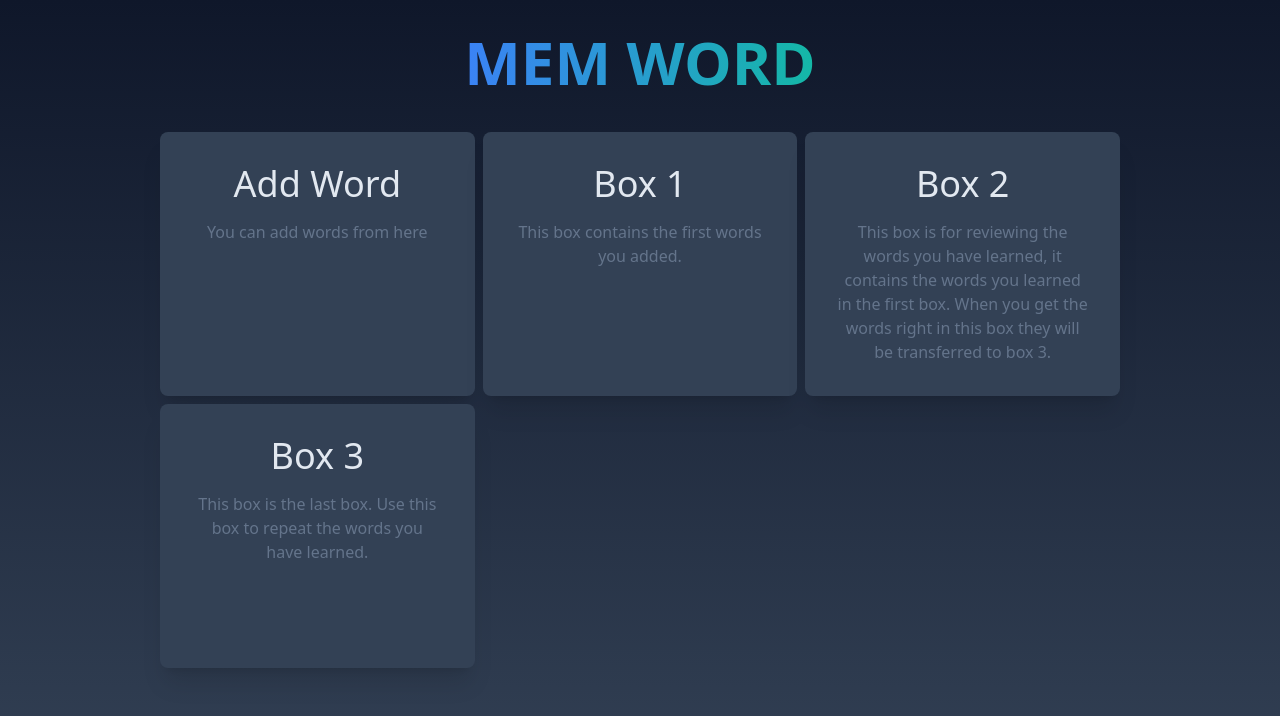
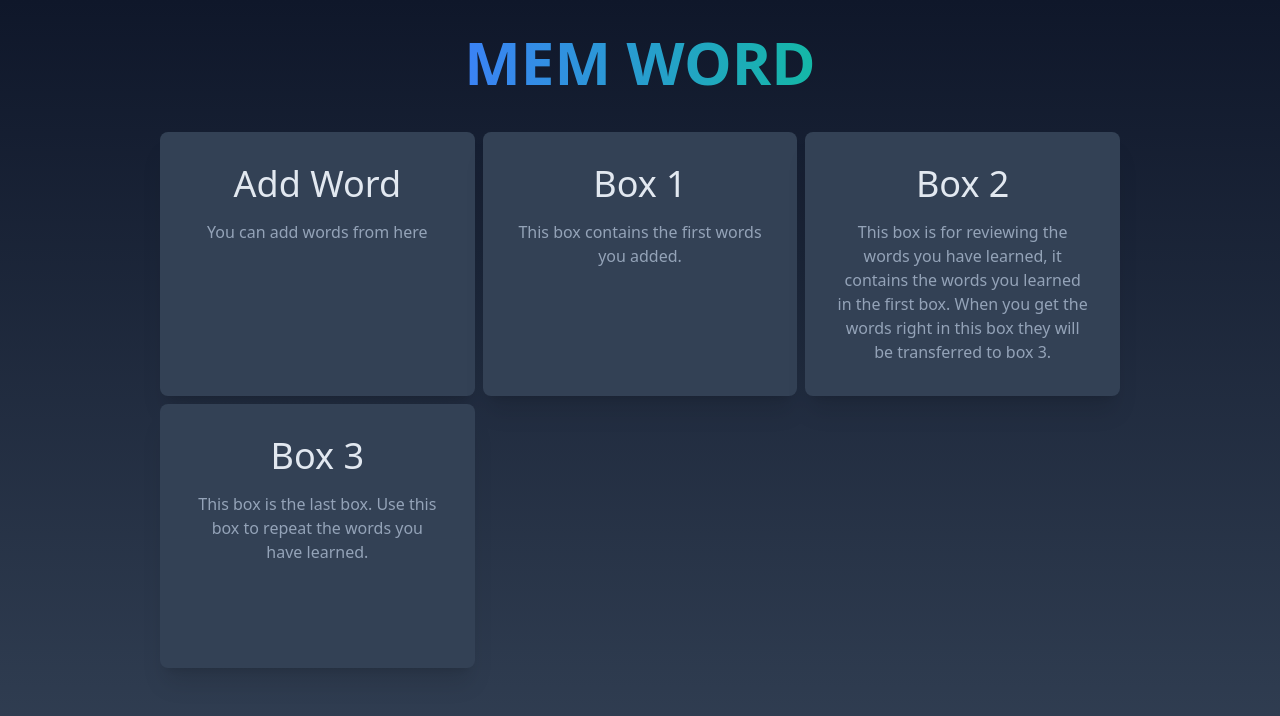
Before and after one commit to ferhatkplnn/MemWord, a React (Vite) app: page / in a window 1280 px wide. Shown: the top 716 px of the page. Built offline with nearby package versions, Linux system fonts and the light colour scheme.

Commit message:
Update component styling with CSS classes.

```diff
--- a/src/components/AddWordForm.jsx
+++ b/src/components/AddWordForm.jsx
@@ -19,7 +19,7 @@ function AddWordForm() {
     dispatch(showToast({ type: "success", message: "Word added!" }));
   };
   return (
-    <div className="py-4 px-8 bg-slate-700 rounded-lg">
+    <div className="drop-shadow-2xl py-4 px-8 bg-slate-700 rounded-lg">
       <h2 className="text-center font-semibold text-xl p-2">Add a new word</h2>
 
       <form
--- a/src/components/EditWordForm.jsx
+++ b/src/components/EditWordForm.jsx
@@ -43,7 +43,7 @@ function EditWordForm({ id }) {
   };
 
   return (
-    <div className="py-4 px-8 bg-slate-700 rounded-lg">
+    <div className="drop-shadow-2xl py-4 px-8 bg-slate-700 rounded-lg">
       <h2 className="text-center font-semibold text-xl p-2"></h2>
 
       <form
--- a/src/components/NavigationCards.jsx
+++ b/src/components/NavigationCards.jsx
@@ -9,7 +9,7 @@ function NavigationCards({ to, title, description }) {
       >
         <div className=" text-center space-y-4">
           <h2 className="text-4xl font-medium">{title}</h2>
-          <p className="font-light  text-slate-500">{description}</p>
+          <p className="font-light  text-slate-400">{description}</p>
         </div>
       </Link>
     </>
--- a/src/pages/Box.jsx
+++ b/src/pages/Box.jsx
@@ -60,7 +60,7 @@ function Box({ selectBox1Words, decreaseAmount }) {
     <div className="flex flex-col  justify-center items-center space-y-8  pb-20">
       <h2 className="text-3xl font-semibold">Beginner Word Box</h2>
 
-      <div className="flex flex-col items-center p-4 rounded-md bg-slate-700 w-11/12 sm:w-2/3 lg:w-1/3">
+      <div className="drop-shadow-2xl flex flex-col items-center p-4 rounded-md bg-slate-700 w-11/12 sm:w-2/3 lg:w-1/3">
         <SpeakButton className="self-start" text={randomWord.word} />
         <div className="text-2xl font-semibold">{randomWord.meaning}</div>
         <div
```
